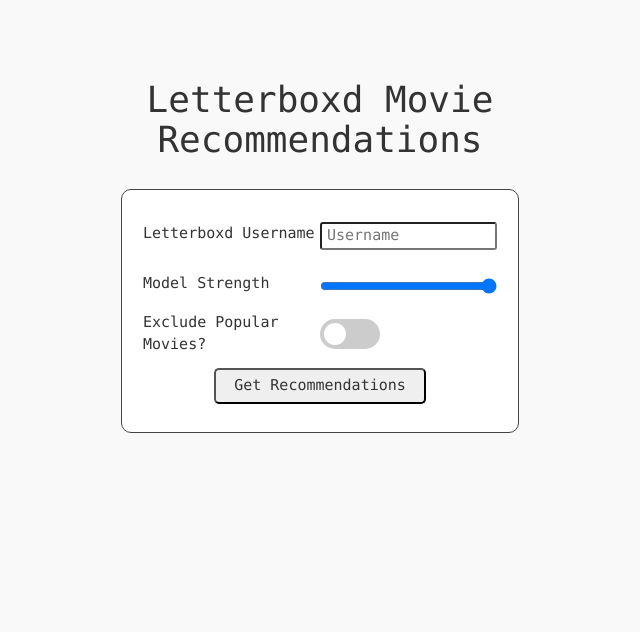
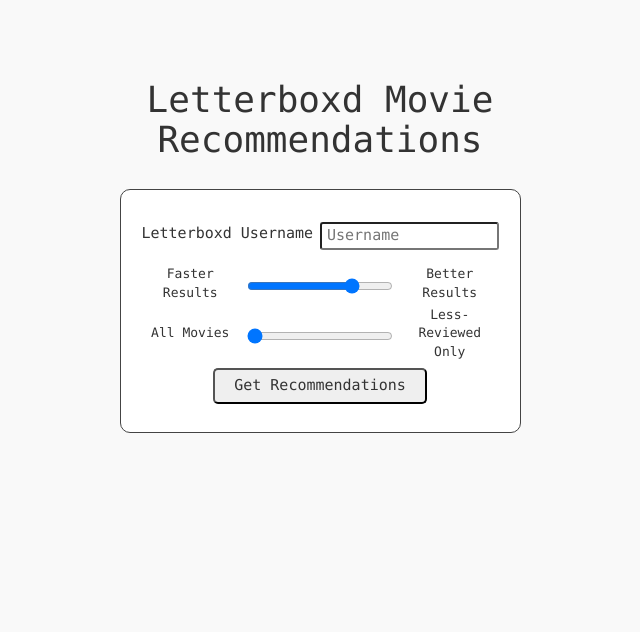
Before and after one commit to sdl60660/letterboxd_recommendations, a Flask app: template templates/index.html in a window 1280 px wide. Shown: the top 632 px of the page, without its empty margins (320-960 px from the left). Run offline with Flask 2, Linux system fonts and the light colour scheme; the template is opened without the code that fills it, so the values that code supplies are empty; some libraries are stand-ins or nearby versions; some web fonts are replaced.

Commit message:
Allowing slider user input on popularity threshold now and made some small styling changes

```diff
--- a/app.py
+++ b/app.py
@@ -33,7 +33,7 @@ def create_app(test_config=None):
 
     queue_pool = [Queue(channel, connection=conn) for channel in ['high', 'default', 'low']]
     # queue_pool = [Queue(channel, connection=conn) for channel in ['high']]
-
+    popularity_thresholds_500k_samples = [17000, 10000, 5000, 2000, 1000, 500]
 
     @app.route('/')
     def homepage():
@@ -43,10 +43,12 @@ def create_app(test_config=None):
     def get_recs():
         username = request.args.get('username').lower()
         training_data_size = int(request.args.get('training_data_size'))
-        if request.args.get('exclude_popular') == "true":
-            exclude_popular = True
+        popularity_filter = int(request.args.get("popularity_filter"))
+
+        if popularity_filter >= 0:
+            popularity_threshold = popularity_thresholds_500k_samples[popularity_filter]
         else:
-            exclude_popular = False
+            popularity_threshold = None
 
         num_items = 30
 
@@ -56,7 +58,7 @@ def create_app(test_config=None):
 
         job_get_user_data = q.enqueue(get_client_user_data, args=(username,), description=f"Scraping user data for {request.args.get('username')}", result_ttl=30)
         # job_create_df = q.enqueue(create_training_data, args=(training_data_size, exclude_popular,), depends_on=job_get_user_data, description=f"Creating training dataframe for {request.args.get('username')}", result_ttl=5)
-        job_build_model = q.enqueue(build_client_model, args=(username, training_data_size, exclude_popular,num_items,), depends_on=job_get_user_data, description=f"Building model for {request.args.get('username')}", result_ttl=15)
+        job_build_model = q.enqueue(build_client_model, args=(username, training_data_size, popularity_threshold, num_items,), depends_on=job_get_user_data, description=f"Building model for {request.args.get('username')}", result_ttl=15)
         # job_run_model = q.enqueue(run_client_model, args=(username,num_items,), depends_on=job_build_model, description=f"Running model for {request.args.get('username')}", result_ttl=5)
 
         return jsonify({
--- a/static/css/style.css
+++ b/static/css/style.css
@@ -53,10 +53,12 @@ body {
 	max-height: 30px;
 	padding-left: 5px;
 	border-radius: 3px;
+	grid-column: 3 / 5;
 }
 
 #progress-tracking {
-	margin: 15px 10px;
+	margin: 15px auto;
+	max-width: 28em;
 }
 
 #progress-tracking ul {
@@ -87,7 +89,7 @@ img.checkmark, img.error {
 .grid-wrapper {
 	display: grid;
 	grid-template-rows: 50px 50px 50px 50px;
-	grid-template-columns: 11.8em 11.8em;
+	grid-template-columns: 6.5em 5.4em 5.4em 6.5em;
 
 	align-items: center;
 	font-size: 15px;
@@ -98,6 +100,7 @@ label {
 }
 
 .grid-label {
+	grid-column: 1 / 3;
 	/* background-color: gray; */
 	/* padding: 1em; */
 	/* margin: 5px; */
@@ -126,7 +129,7 @@ label {
 
 #form-submit-button {
 	margin-top: 10px;
-	grid-column: 1 / 3;
+	grid-column: 1 / 5;
 	margin: 0 20%;
 	padding: 5px 0;
 	border-radius: 5px;
@@ -147,8 +150,15 @@ label {
 	padding-bottom: 5px;
 }
 
-#model-strength-slider {
-	max-width: 200px;
+#model-strength-slider, #popularity-filter-slider {
+	max-width: 90%;
+	margin: auto;
+	grid-column: 2 / 4;
+}
+
+.model-strength-label, .popularity-filter-label {
+	text-align: center;
+	font-size: 13px;
 }
 
 .loader {
--- a/static/js/app.js
+++ b/static/js/app.js
@@ -70,7 +70,7 @@ const validateData = (data, username) => {
         else {
             let gatherDataFinishedText = `Gathered ${numRatings} movie ratings from ${username}'s <a target="_blank" href="https://letterboxd.com/${username}/films/ratings/">profile</a>`
 
-            if (data.execution_data.num_user_ratings < 20) {
+            if (data.execution_data.num_user_ratings < 30) {
                 gatherDataFinishedText += ' (Rate more movies for more accurate results)';
             }
 
@@ -100,12 +100,12 @@ const validateData = (data, username) => {
 $form.addEventListener('submit', async (e) => {
     e.preventDefault();
     const username = e.target.elements.username.value.toLowerCase();;
-    const filterPopular = e.target.elements.exclude_popular.checked;
+    const popularityFilter = e.target.elements.popularity_filter.value;
     const modelStrength = e.target.elements.model_strength.value;
 
     $submitButton.setAttribute("disabled", "disabled");
 
-    const response = await fetch(`/get_recs?username=${username}&exclude_popular=${filterPopular}&training_data_size=${modelStrength}`, {
+    const response = await fetch(`/get_recs?username=${username}&popularity_filter=${popularityFilter}&training_data_size=${modelStrength}`, {
         method: 'GET'
     });
     const data = await response.json();
--- a/templates/index.html
+++ b/templates/index.html
@@ -73,14 +73,19 @@
                         <label class="grid-item grid-label">Letterboxd Username</label>
                         <input class="grid-item" type="text" name="username" placeholder="Username" id="username-input" required>
 
-                        <label class="grid-item grid-label">Model Strength</label></td>
-                        <input class="grid-item" type="range" id="model-strength-slider" name="model_strength" value="500000" step="100000" min="100000" max="500000">
+                        <label class="grid-item model-strength-label">Faster Results</label>
+                        <input class="grid-item" type="range" id="model-strength-slider" name="model_strength" value="400000" step="100000" min="100000" max="500000">
+                        <label class="grid-item model-strength-label">Better Results</label>
 
-                        <label class="grid-item grid-label">Exclude Popular Movies?</label>
+                        <label class="grid-item popularity-filter-label">All Movies</label>
+                        <input class="grid-item" type="range" id="popularity-filter-slider" name="popularity_filter" value="-1" step="1" min="-1" max="5">
+                        <label class="grid-item popularity-filter-label">Less-Reviewed Only</label>
+
+                        <!-- <label class="grid-item grid-label">Exclude Popular Movies?</label>
                         <label class="switch grid-item">
                             <input type="checkbox" name="exclude_popular">
                             <span class="slider round"></span>
-                        </label>
+                        </label> -->
 
                         <button class="grid-item" id="form-submit-button">Get Recommendations</button>
                     </div>
```
Also changed, not shown: handle_recs.py (+3 -4 lines).
